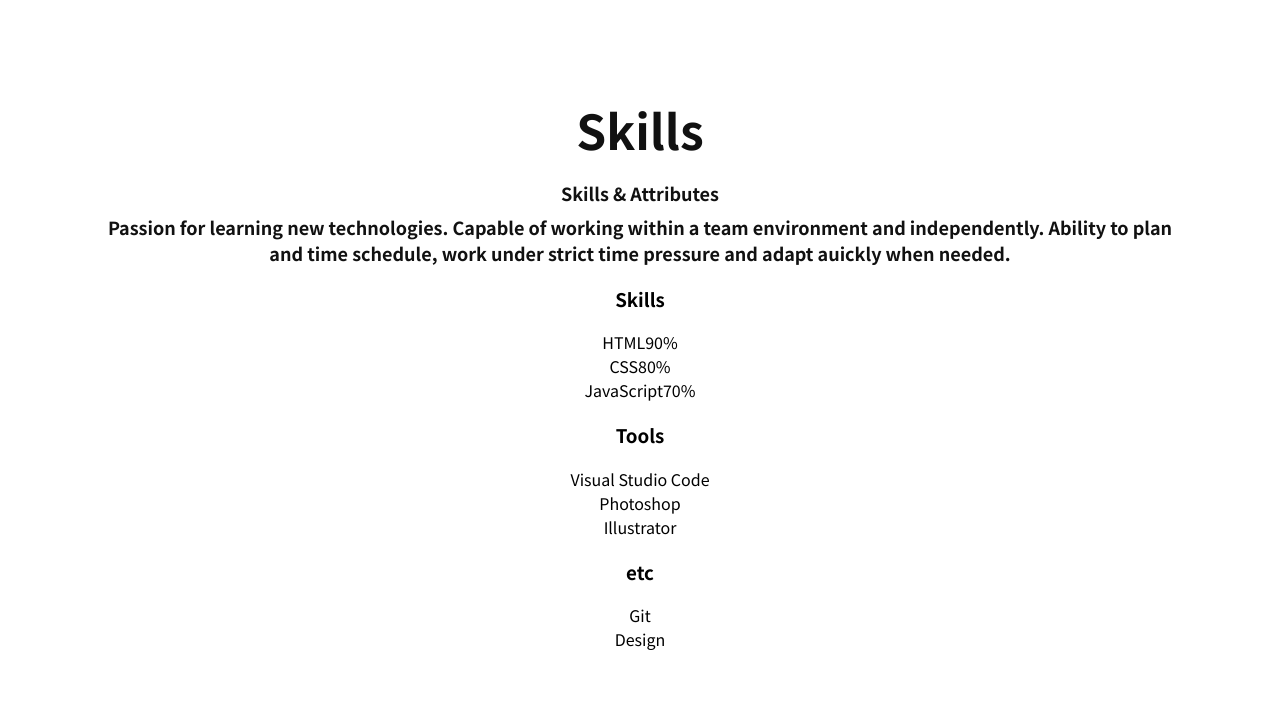
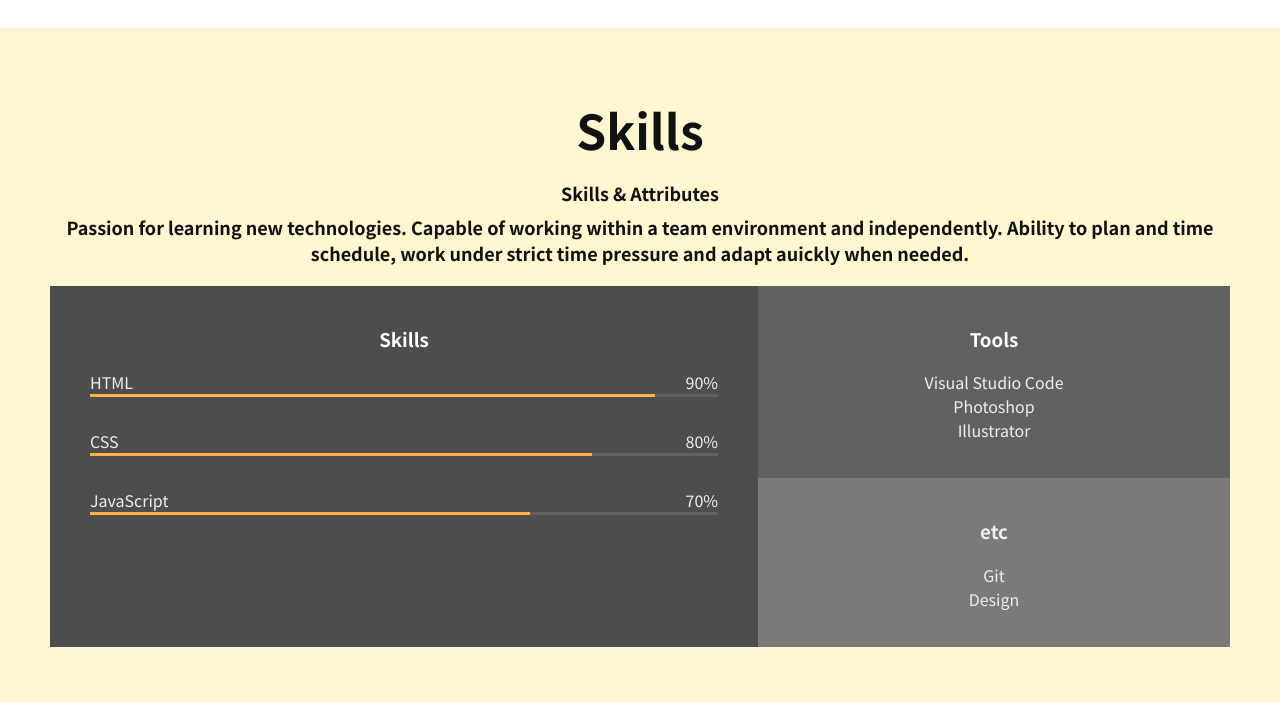
Before and after one commit to areum-ko/portfolio, a plain HTML site: page index.html in a window 1280 px wide. Shown: the part 1498-2200 px from the top of the page. Drawn offline with Linux system fonts and the light colour scheme.

Commit message:
CSS: Skills

```diff
--- a/index.html
+++ b/index.html
@@ -42,7 +42,7 @@
         <button class="home__contact">Contact Me</button>
     </section>
     <!-- About -->
-    <section id="about" class="section">
+    <section id="about" class="section section__container">
         <h1>About me</h1>
         <p>다수의 웹사이트, 멋진 반응형 웹사이트에 열정이 넘치는 웹프론트 개발자  </p>
         <div class="about__majors">
@@ -88,6 +88,7 @@
     </section>
     <!-- Skills -->
     <section id="skills" class="section">
+        <div class="section__container">
             <h1>Skills</h1>
             <h2>Skills & Attributes</h2>
             <p>Passion for learning new technologies. Capable of working within a team environment and independently. Ability to plan and time
@@ -98,19 +99,19 @@
                     <div class="skill">
                         <div class="skill__description"><span>HTML</span><span>90%</span></div>
                         <div class="skill__bar">
-                        <div class="skill__value"></div>
+                            <div class="skill__value" style="width:90%"></div>
                         </div>
                     </div>
                     <div class="skill">
                         <div class="skill__description"><span>CSS</span><span>80%</span></div>
                         <div class="skill__bar">
-                        <div class="skill__value"></div>
+                            <div class="skill__value" style="width:80%"></div>
                         </div>
                     </div>
                     <div class="skill">
                         <div class="skill__description"><span>JavaScript</span><span>70%</span></div>
                         <div class="skill__bar">
-                        <div class="skill__value"></div>
+                            <div class="skill__value"  style="width:70%"></div>
                         </div>
                     </div>
                 </div>
@@ -132,6 +133,9 @@
                     </div>
                 </div>
             </div>
+
+        </div>
+
 
     </section>
     <!-- Work -->
--- a/style.css
+++ b/style.css
@@ -144,8 +144,11 @@ p {
 .section {
   text-align: center;
   padding: 50px;
+  margin: 0 auto;
+}
+.section__container {
   max-width: 1200px;
-  margin: 0 auto;
+  margin: auto;
 }
 
 /* About */
@@ -199,3 +202,48 @@ p {
 .job__period {
   font-size: var(--font-micro);
 }
+
+/* Skills */
+#skills {
+  background-color: var(--color-yellow);
+}
+.skillset {
+  display: flex;
+  background-color: var(--color-light-grey);
+  color: var(--color-light-white);
+  margin: 20px 0;
+}
+.skillset__title {
+  color: var(--color-white);
+}
+.skillset__left {
+  flex-basis: 60%;
+  background-color: var(--color-dark-grey);
+  padding: 20px 40px;
+}
+.skill__description {
+  display: flex;
+  justify-content: space-between;
+}
+.skill {
+  margin-bottom: 32px;
+}
+.skill__bar {
+  width: 100%;
+  height: 3px;
+  background-color: var(--color-grey);
+}
+.skill__value {
+  height: 3px;
+  background-color: var(--color-orange);
+}
+.skillset__right {
+  flex-basis: 40%;
+}
+.tools {
+  background-color: var(--color-grey);
+}
+.tools,
+.etc {
+  padding: 20px;
+}
```
Lines whose indentation alone changed are shown as unchanged.
